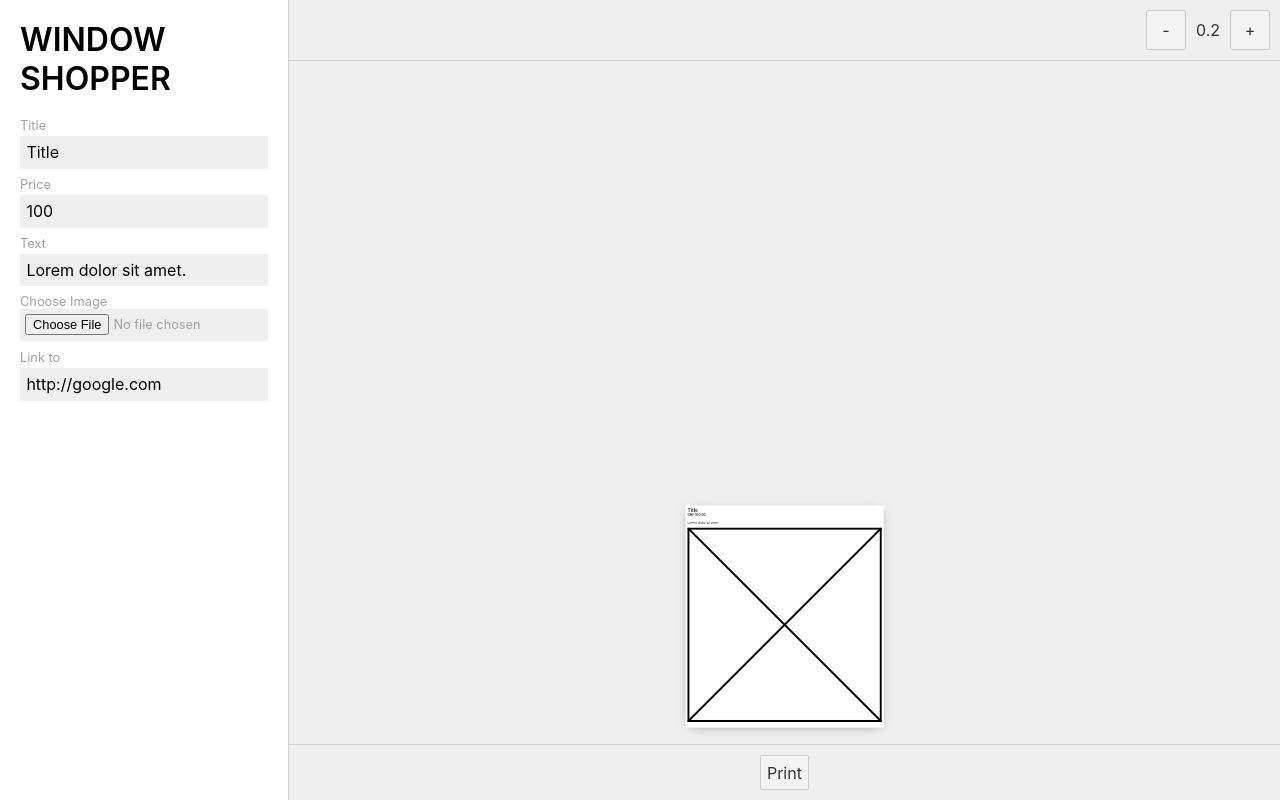
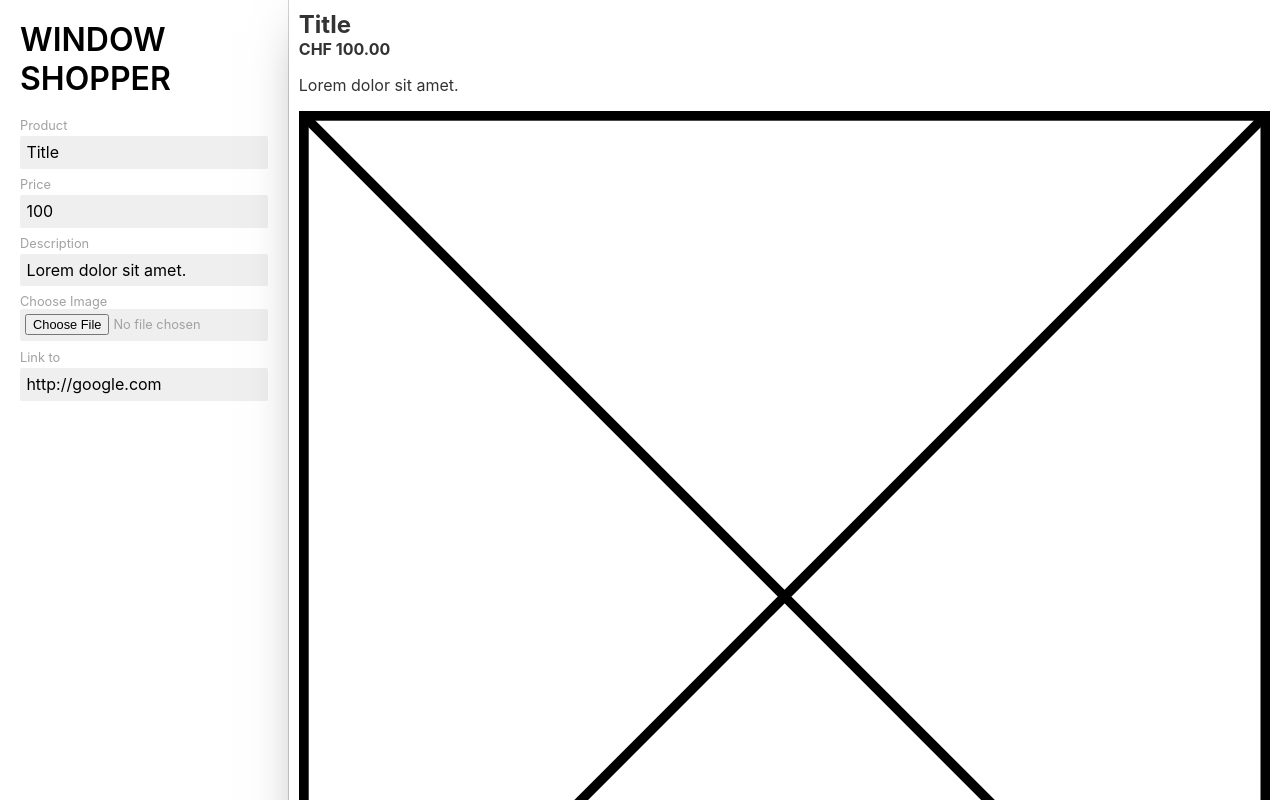
Before and after one commit to shrijo/window-shopper, a Svelte app: page / in a window 1280 px wide. Built offline with nearby package versions, Linux system fonts and the light colour scheme.

Commit message:
Removes Zoom

```diff
--- a/src/App.svelte
+++ b/src/App.svelte
@@ -4,8 +4,6 @@
 	import ImageUpload from "./components/ImageUpload.svelte";
 	import OptionalImage from "./components/OptionalImage.svelte";
 	import QRCode from "./components/QRCode.svelte";
-
-	let zoomLevel = 0.2;
 
 	let title = 'Title';
 	let price = 100;
@@ -17,25 +15,17 @@
 	let image = false;
 	let link = 'http://google.com';
 
-	function zoomOut(){
-	 zoomLevel -=0.05
-	};
-
-	function zoomIn(){
-		zoomLevel +=0.05
-	};
-
 </script>
 
 <main>
 	<div id="editor">
 		<h1>Window Shopper</h1>
 		<form>
-		  <label for="title">Title</label>
+		  <label for="title">Product</label>
 		  <input type="text" id="title" name="title" bind:value={title}>
 			<label for="price">Price</label>
 		  <input type="text" id="price" name="price" bind:value={price}>
-			<label for="text">Text</label>
+			<label for="text">Description</label>
 		  <input type="text" id="text" name="text" bind:value={text}>
 			<ImageUpload bind:value={image}/>
 			<label for="link">Link to</label>
@@ -44,27 +34,15 @@
 	</div>
 
 	<div id="preview">
-
-		<div id="preview-toolbar">
-			<button type="button" class="zoom-button" on:click={zoomOut}>-</button>
-			<p id="zoom-level">{zoomLevel}</p>
-			<button type="button" class="zoom-button" on:click={zoomIn}>+</button>
-		</div>
-
-		<div id="preview-area">
-			<div id="paper" style="transform: scale({zoomLevel})">
+			<div id="paper">
 				<h2>{title}</h2>
 				<h4>{priceView}</h4>
 				<p>{text}</p>
 				<OptionalImage bind:image/>
 				<QRCode bind:value={link} />
 			</div>
-		</div>
+	</div>
 
-		<div id="preview-actionbar">
-			<button id="print">Print</button>
-		</div>
-	</div>
 </main>
 
 <style>
@@ -110,32 +88,6 @@
 		flex-direction: column;
 	}
 
-	#preview-toolbar{
-		height: 40px;
-		padding: 10px;
-		border-bottom: 1px solid #d4d4d4;
-		display: flex;
-		flex-direction: row;
-		justify-content: flex-end;
-	}
-
-	.zoom-button{
-		width: 40px;
-		height: 40px;
-	}
-
-	#zoom-level{
-		width: auto;
-		line-height: 40px;
-		margin: 0 10px;
-	}
-
-	#preview-area{
-		background-color: #efefef;
-		overflow: scroll;
-		height: 100vh;
-	}
-
 	#paper{
 		background-color: #ffffff;
 		padding: 10px;
@@ -143,15 +95,6 @@
 		-moz-box-shadow: 0px 10px 53px -23px rgba(0,0,0,0.52);
 		box-shadow: 0px 10px 53px -23px rgba(0,0,0,0.52);
 		transition: transform ease 0.2s;
-	}
-
-	#preview-actionbar{
-		height: 40px;
-		border-top: 1px solid #d4d4d4;
-		display: flex;
-		flex-direction: row;
-		justify-content: center;
-		padding: 10px;
 	}
 
 	h1 {
```
